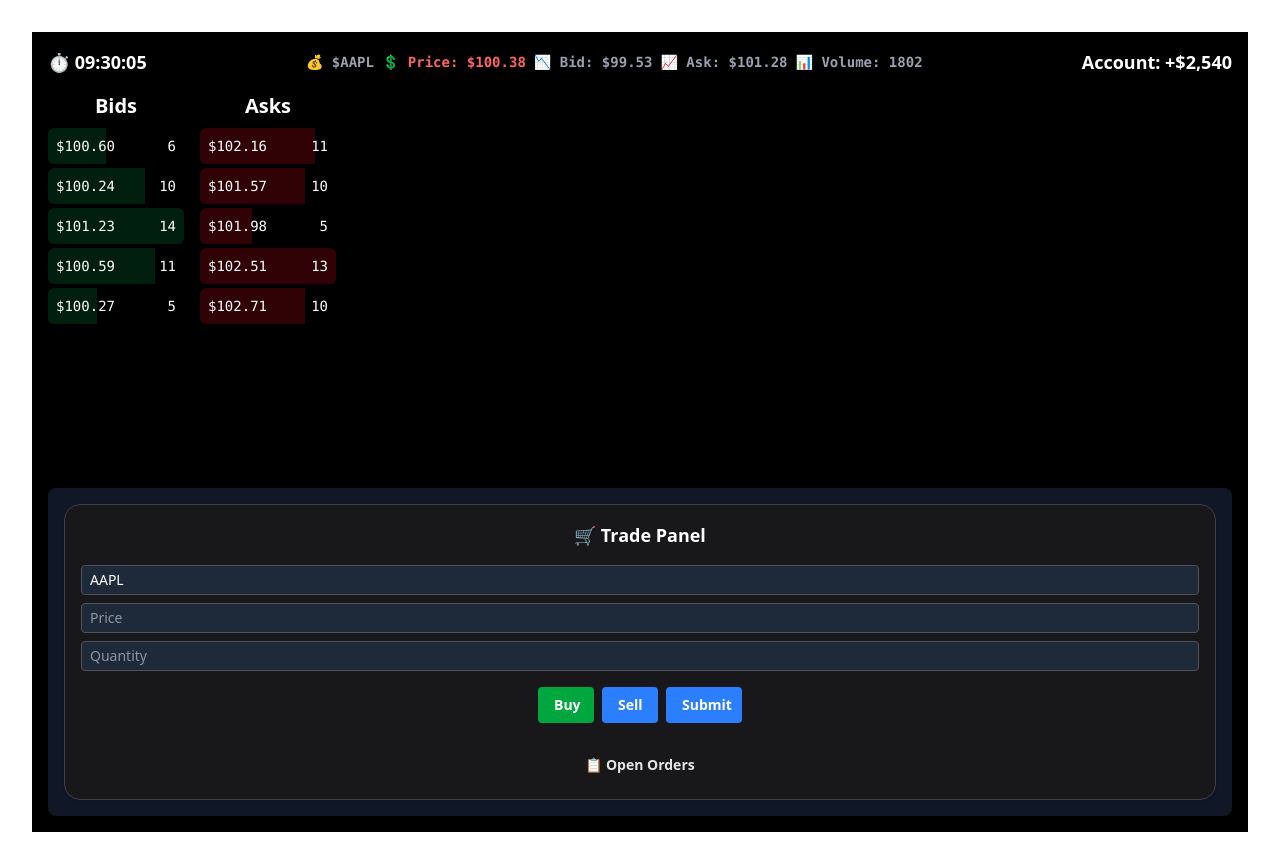
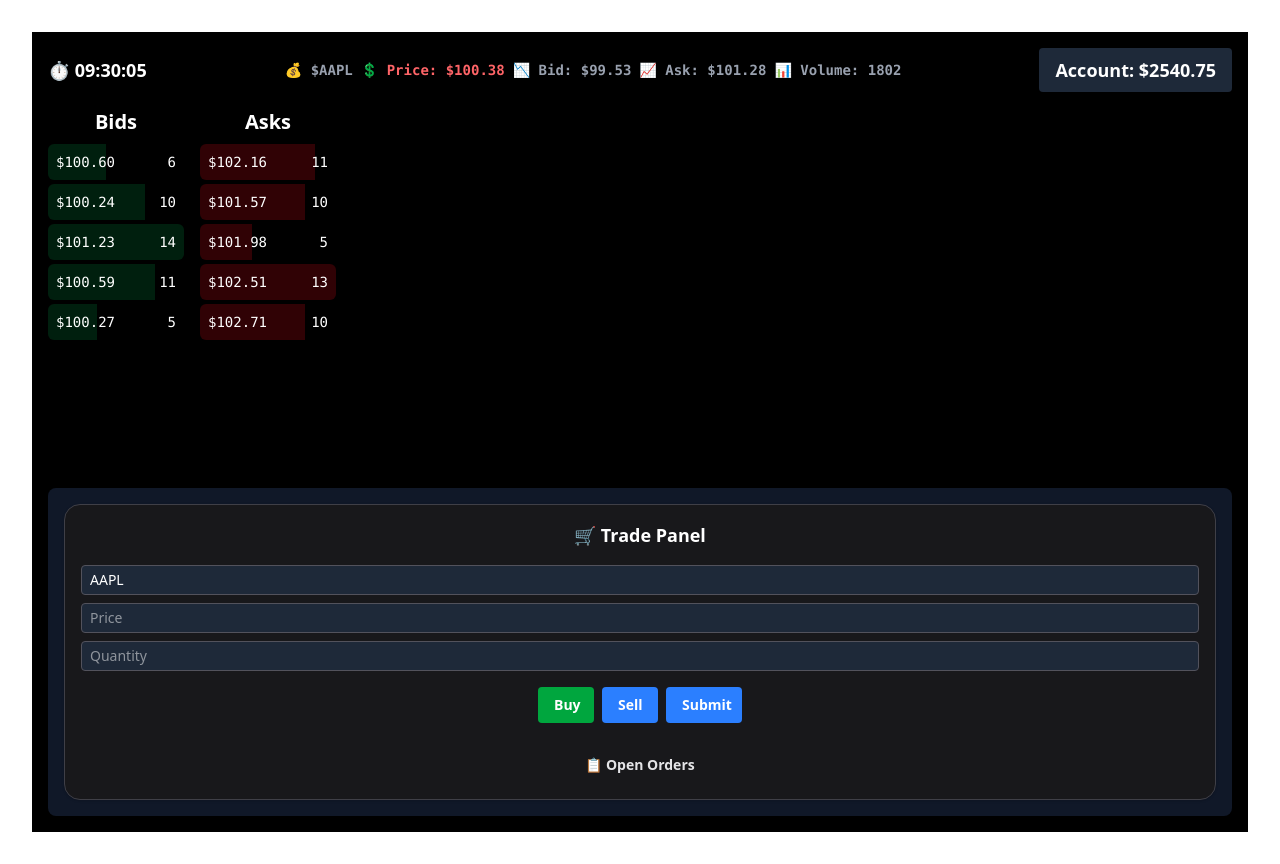
Before and after one commit to izzydoesit/bagHolderPro, a React (Vite) app: page / in a window 1280 px wide. Built offline with nearby package versions, Linux system fonts and the light colour scheme.

Commit message:
Add AccountOverview to Dashboard layout

```diff
--- a/src/components/Layout/DashboardLayout.tsx
+++ b/src/components/Layout/DashboardLayout.tsx
@@ -1,17 +1,27 @@
 import MockStockTicker from "@/mocks/MockStockTicker";
+// import StockTicker from "../StockTicker/StockTicker";
+import AccountOverview from "@/components/Account/AccountOverview";
 import TradePanel from "@/components/TradePanel/TradePanel";
+import MockOrderBook from "../../mocks/MockOrderBook";
+import OrderBook from "../OrderBook/OrderBook";
+
 
 export default function DashboardLayout({ children }: { children: React.ReactNode }) {
   return (
     <div className="min-h-screen bg-black text-white grid grid-rows-[auto_1fr_auto] gap-4 p-4">
       <header className="flex justify-between items-center text-lg font-semibold">
         <span>⏱️ 09:30:05</span>
+        {/* <StockTicker /> */}
         <MockStockTicker />
-        <span>Account: +$2,540</span>
+        <span>
+          <AccountOverview />
+        </span>
       </header>
 
       <main className="grid grid-cols-[1fr_2fr_1fr] gap-4">
         {children}
+        {/* <MockOrderBook /> */}
+        {/* <OrderBook /> */}
       </main>
 
       <footer className="bg-gray-900 p-4 rounded-lg text-center">
```
